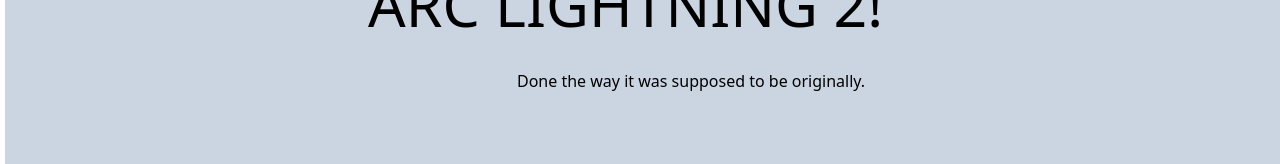
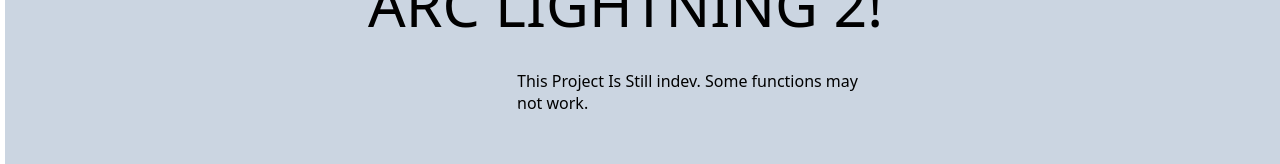
Before and after one commit to Knightrage15021/Host-Net, a plain HTML site: page index.html in a window 1280 px wide. Shown: the part 348-512 px from the top of the page. Drawn offline with Linux system fonts and the light colour scheme.

Commit message:
Update index.html

```diff
--- a/index.html
+++ b/index.html
@@ -8,7 +8,7 @@
 <select onchange="showTab(this.value)"><option value="Home">Home</option><option value="Elgoog">Elgoog</option><option value="23azo">23azo</option><option value="Pizza">Pizza</option><option value="Play Mini">Play Mini</option><option value="Play Page">Play Page</option><option value="Gamezop">Gamezop</option><option value="Online Games">Online Games</option><option value="Playsaurus">Playsaurus</option><option value="Gamepix">Gamepix</option><option value="Game Distribution">Game Distribution</option><option value="Unity">Unity</option><option value="Free Online">Free Online</option><option value="Game Monetize">Game Monetize</option></select>
 </nav>
 <div id="tab-Home" class="tab active-tab" style="position:relative; min-height:80vh;">
-<div class="element shape" style="left: 5px; top: 6px; width: 1471px; height: 566px; position: absolute; background: transparent; border: none;"><div class="content" style="background: transparent;"><svg viewBox="0 0 100 100" preserveAspectRatio="none" data-shape="true" style="width: 100%; height: 100%; display: block; background: transparent;"><rect x="0" y="0" width="100" height="100" fill="#cbd5e1" rx="0" ry="0"></rect></svg></div></div><div class="element text" style="left: 368px; top: 141px; width: 750px; height: 209px; position: absolute; background: transparent; border: none;"><div class="content" style="font-size: 59px; line-height: 1.6;">Welcome! Knightrage's ARC LIGHTNING 2!</div></div><div class="element text" style="left: 517px; top: 348px; width: 362px; height: 42px; position: absolute; background: transparent; border: none;"><div class="content">Done the way it was supposed to be originally.</div></div>
+<div class="element shape" style="left: 5px; top: 6px; width: 1471px; height: 566px; position: absolute; background: transparent; border: none;"><div class="content" style="background: transparent;"><svg viewBox="0 0 100 100" preserveAspectRatio="none" data-shape="true" style="width: 100%; height: 100%; display: block; background: transparent;"><rect x="0" y="0" width="100" height="100" fill="#cbd5e1" rx="0" ry="0"></rect></svg></div></div><div class="element text" style="left: 368px; top: 141px; width: 750px; height: 209px; position: absolute; background: transparent; border: none;"><div class="content" style="font-size: 59px; line-height: 1.6;">Welcome! Knightrage's ARC LIGHTNING 2!</div></div><div class="element text" style="left: 517px; top: 348px; width: 362px; height: 42px; position: absolute; background: transparent; border: none;"><div class="content">This Project Is Still indev. Some functions may not work.</div></div>
 </div>
 <div id="tab-Elgoog" class="tab" style="position:relative; min-height:80vh;">
 <div class="element embed" style="left: 4px; top: 5px; width: 1482px; height: 559px; position: absolute; background: transparent; border: none;"><div class="content"><iframe srcdoc="&lt;div id=&quot;embed-fullscreen-wrapper&quot; style=&quot;position:relative;max-width:100%;height:520px;border:1px solid #e6eef7;border-radius:8px;overflow:hidden;background:#000&quot;&gt;
```
